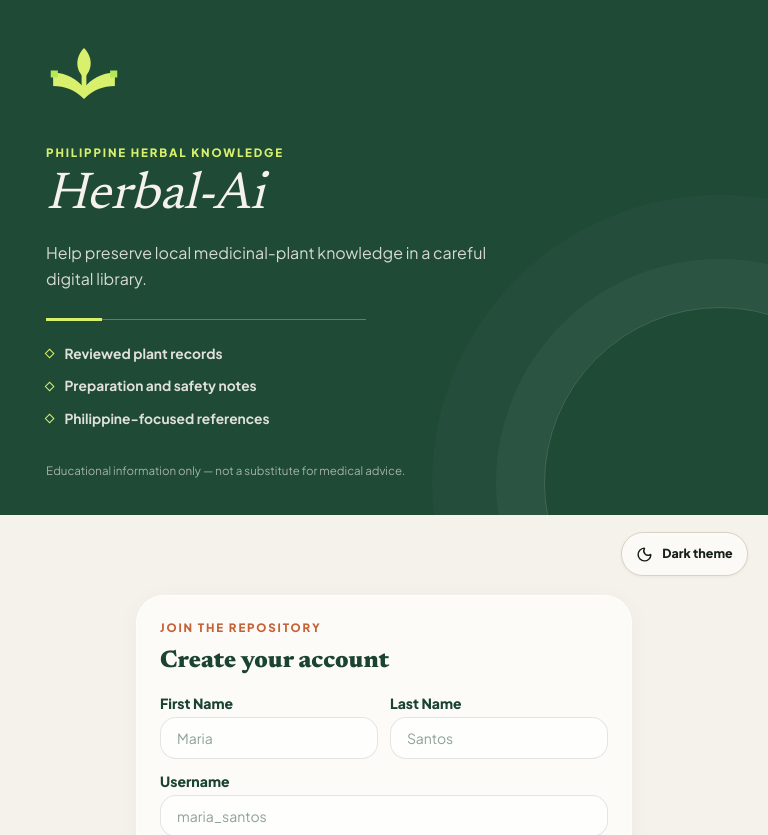
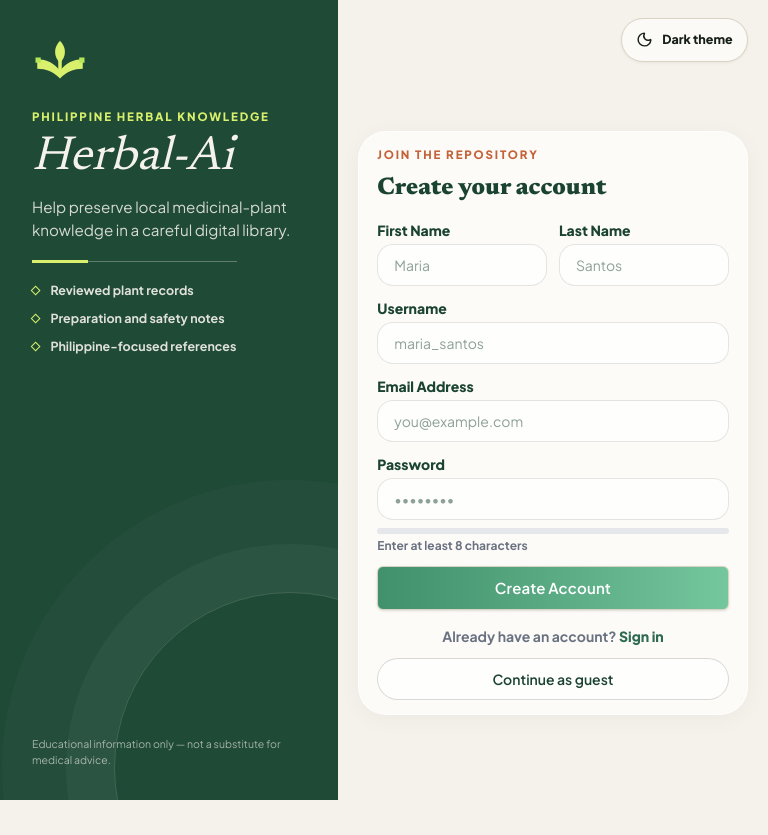
Before and after one commit to ultrakevin143/HerbalAiCapstoneProject, a Next.js app in the folder herbalaifrontend/: page /signup in a window 768 px wide. Shown: the top 835 px of the page. After the commit the page ends 800 px from the top, so only its background shows below. Built offline with nearby package versions, Linux system fonts and the light colour scheme.

Commit message:
fix: add portrait tablet layouts

```diff
--- a/herbalaifrontend/app/auth-layout.css
+++ b/herbalaifrontend/app/auth-layout.css
@@ -91,6 +91,25 @@
 }
 .auth-theme-toggle:hover { border-color: var(--ui-line-strong); background: var(--ui-soft); }
 
+@media (min-width: 768px) and (max-width: 1023px) {
+  .auth-shell {
+    height: 100svh;
+    overflow: hidden;
+    grid-template-columns: minmax(18rem, 0.88fr) minmax(23rem, 1.12fr);
+  }
+  .auth-brand-panel { min-height: 0; padding: 2rem; }
+  .auth-brand-mark { width: 3.5rem; height: 3.5rem; margin-bottom: 1.25rem; }
+  .auth-brand-panel h1 { font-size: clamp(3rem, 6vw, 4rem); }
+  .auth-brand-lead { margin-top: 1rem; font-size: 0.95rem; line-height: 1.5; }
+  .auth-brand-rule { margin: 1.2rem 0 1rem; }
+  .auth-brand-points { gap: 0.5rem; font-size: 0.78rem; }
+  .auth-brand-footnote { font-size: 0.66rem; }
+  .auth-form-pane { height: 100svh; overflow: hidden; padding: 4.25rem 1.25rem 1rem; }
+  .auth-form-pane-signup { padding-block: 3.5rem 0.6rem; }
+  .auth-form-card { padding: 1.25rem; }
+  .auth-form-card-signup { padding: 0.9rem 1.15rem; }
+}
+
 @media (min-width: 1024px) {
   .auth-shell { height: 100svh; overflow: hidden; grid-template-columns: minmax(23rem, 0.92fr) minmax(32rem, 1.08fr); }
   .auth-brand-panel { min-height: 0; padding: clamp(2.5rem, 5vw, 5.5rem); }
--- a/herbalaifrontend/components/HomeHero.tsx
+++ b/herbalaifrontend/components/HomeHero.tsx
@@ -13,10 +13,10 @@ export default function HomeHero() {
   const isStaff = user && (user.role === 'admin' || user.role === 'botanist');
 
   return (
-    <section className="relative px-6 flex items-center justify-center bg-transparent min-h-[calc(100vh-80px)] py-12 md:py-20">
-      <div className="mx-auto w-full max-w-7xl grid grid-cols-1 lg:grid-cols-12 gap-12 items-center">
+    <section className="relative flex min-h-[calc(100vh-80px)] items-center justify-center bg-transparent px-4 py-10 sm:px-6 md:py-12 lg:py-20">
+      <div className="mx-auto grid w-full max-w-7xl grid-cols-1 items-center gap-10 md:grid-cols-12 md:gap-6 lg:gap-12">
         {/* Left Column: Welcome & Hero Text */}
-        <div className="lg:col-span-7 space-y-6">
+        <div className="space-y-6 md:col-span-6 md:space-y-4 lg:col-span-7 lg:space-y-6">
           <div className="hero-welcome-badge bg-white/60 dark:bg-panel/80 backdrop-blur-md border border-black/10 dark:border-line text-[#2d6a4f] dark:text-[#74c69d] text-sm font-semibold px-4 py-2 rounded-full inline-block shadow-sm">
             {isAuthenticated ? (
               <span className="flex items-center gap-2">
@@ -36,14 +36,14 @@ export default function HomeHero() {
             )}
           </div>
 
-          <h1 className="hero-figma-title font-serif-custom italic font-normal text-6xl md:text-7xl lg:text-8xl text-[#1b4332] dark:text-ink leading-[1.05]">
+          <h1 className="hero-figma-title font-serif-custom text-5xl font-normal italic leading-[1.05] text-[#1b4332] dark:text-ink sm:text-6xl md:text-[3.5rem] lg:text-8xl">
             Herbal{' '}
             <span className="gradient-ai inline-block bg-gradient-to-r from-[#40916c] to-[#74c69d] bg-clip-text text-transparent">
               AI
             </span>
           </h1>
 
-          <p className="hero-figma-sub text-lg md:text-xl text-[#2d6a4f]/80 dark:text-muted leading-[1.55] max-w-[520px]">
+          <p className="hero-figma-sub max-w-[520px] text-base leading-[1.55] text-[#2d6a4f]/80 dark:text-muted md:text-sm lg:text-xl">
             {isAuthenticated
               ? isStaff
                 ? 'Review community submissions from the Admin Panel, or explore the public catalog as a member.'
@@ -51,10 +51,10 @@ export default function HomeHero() {
               : 'A Digital Repository of Philippine Herbal Medicine with AI-Assisted Preparation Guides.'}
           </p>
 
-          <div className="hero-figma-actions flex flex-wrap gap-4 pt-2">
+          <div className="hero-figma-actions flex flex-wrap gap-3 pt-2 lg:gap-4">
             <Link
               href="/library"
-              className="btn btn-gradient bg-gradient-to-r from-[#40916c] to-[#74c69d] text-white font-semibold text-base px-8 py-3.5 rounded-full shadow-sm hover:brightness-105 transition-all whitespace-nowrap"
+              className="btn btn-gradient whitespace-nowrap rounded-full bg-gradient-to-r from-[#40916c] to-[#74c69d] px-5 py-3 text-sm font-semibold text-white shadow-sm transition-all hover:brightness-105 lg:px-8 lg:py-3.5 lg:text-base"
             >
               Browse Herbal-Ai
             </Link>
@@ -63,14 +63,14 @@ export default function HomeHero() {
               <>
                 <Link
                   href="/suggest"
-                  className="btn btn-glass bg-white/45 dark:bg-panel/75 backdrop-blur-md border border-white/60 dark:border-line text-[#2d6a4f] dark:text-ink font-semibold text-base px-8 py-3.5 rounded-full hover:bg-white/65 dark:hover:bg-panel transition-all shadow-sm whitespace-nowrap"
+                  className="btn btn-glass whitespace-nowrap rounded-full border border-white/60 bg-white/45 px-5 py-3 text-sm font-semibold text-[#2d6a4f] shadow-sm backdrop-blur-md transition-all hover:bg-white/65 dark:border-line dark:bg-panel/75 dark:text-ink dark:hover:bg-panel lg:px-8 lg:py-3.5 lg:text-base"
                 >
                   Suggest Herb
                 </Link>
                 {isStaff && (
                   <Link
                     href="/admin"
-                    className="btn btn-outline border-2 border-[#2d6a4f] dark:border-[#74c69d] text-[#2d6a4f] dark:text-[#74c69d] font-semibold text-base px-8 py-3.5 rounded-full hover:bg-[#2d6a4f]/10 transition-all whitespace-nowrap"
+                    className="btn btn-outline whitespace-nowrap rounded-full border-2 border-[#2d6a4f] px-5 py-3 text-sm font-semibold text-[#2d6a4f] transition-all hover:bg-[#2d6a4f]/10 dark:border-[#74c69d] dark:text-[#74c69d] lg:px-8 lg:py-3.5 lg:text-base"
                   >
                     Admin Panel
                   </Link>
@@ -79,7 +79,7 @@ export default function HomeHero() {
             ) : (
               <Link
                 href="/chat"
-                className="btn btn-glass bg-white/45 dark:bg-panel/75 backdrop-blur-md border border-white/60 dark:border-line text-[#2d6a4f] dark:text-ink font-semibold text-base px-8 py-3.5 rounded-full hover:bg-white/65 dark:hover:bg-panel transition-all shadow-sm whitespace-nowrap"
+                className="btn btn-glass whitespace-nowrap rounded-full border border-white/60 bg-white/45 px-5 py-3 text-sm font-semibold text-[#2d6a4f] shadow-sm backdrop-blur-md transition-all hover:bg-white/65 dark:border-line dark:bg-panel/75 dark:text-ink dark:hover:bg-panel lg:px-8 lg:py-3.5 lg:text-base"
               >
                 Ask Dr.Ai
               </Link>
@@ -88,8 +88,8 @@ export default function HomeHero() {
         </div>
 
         {/* Right Column: Dr. Ai Widget */}
-        <div className="lg:col-span-5 w-full">
-          <div className="glass-card dr-ai-widget bg-white/50 dark:bg-panel/85 backdrop-blur-md border border-black/10 dark:border-line rounded-3xl p-6 shadow-md flex flex-col h-[420px]">
+        <div className="w-full md:col-span-6 lg:col-span-5">
+          <div className="glass-card dr-ai-widget flex h-[400px] flex-col rounded-3xl border border-black/10 bg-white/50 p-4 shadow-md backdrop-blur-md dark:border-line dark:bg-panel/85 sm:p-5 lg:h-[420px] lg:p-6">
             <div className="dr-ai-widget-header flex items-center justify-between border-b border-white/50 dark:border-line pb-4 mb-4">
               <div className="flex items-center gap-3">
                 <DrAiAvatar className="dr-ai-avatar h-12 w-12 text-[#1b4332] dark:text-[#e6f1e7]" />
@@ -110,17 +110,17 @@ export default function HomeHero() {
               className="dr-ai-messages flex-1 overflow-y-auto space-y-3 pr-1 text-xs"
             >
               <div className="flex gap-2">
-                <div className="dr-ai-bubble bot bg-white/70 dark:bg-soft text-[#1b4332] dark:text-ink rounded-[4px_16px_16px_16px] max-w-[88%] p-3 text-sm shadow-sm border border-black/5 dark:border-line">
+                <div className="dr-ai-bubble bot max-w-[88%] rounded-[4px_16px_16px_16px] border border-black/5 bg-white/70 p-3 text-xs text-[#1b4332] shadow-sm dark:border-line dark:bg-soft dark:text-ink lg:text-sm">
                   Hello! I&apos;m Dr.Ai. How can I help you with herbal medicine today?
                 </div>
               </div>
               <div className="flex gap-2 justify-end">
-                <div className="dr-ai-bubble user bg-gradient-to-r from-[#40916c] to-[#74c69d] text-white rounded-[16px_16px_4px_16px] max-w-[88%] p-3 text-sm shadow-sm">
+                <div className="dr-ai-bubble user max-w-[88%] rounded-[16px_16px_4px_16px] bg-gradient-to-r from-[#40916c] to-[#74c69d] p-3 text-xs text-white shadow-sm lg:text-sm">
                   How do I prepare lagundi for cough?
                 </div>
               </div>
               <div className="flex gap-2">
-                <div className="dr-ai-bubble bot bg-white/70 dark:bg-soft text-[#1b4332] dark:text-ink rounded-[4px_16px_16px_16px] max-w-[88%] p-3 text-sm shadow-sm border border-black/5 dark:border-line">
+                <div className="dr-ai-bubble bot max-w-[88%] rounded-[4px_16px_16px_16px] border border-black/5 bg-white/70 p-3 text-xs text-[#1b4332] shadow-sm dark:border-line dark:bg-soft dark:text-ink lg:text-sm">
                   To prepare lagundi for cough relief: Boil 6–8 fresh lagundi leaves in 2 cups of water for 15 minutes. Let it cool, then strain. Drink ½ cup three times daily.
                 </div>
               </div>
```
